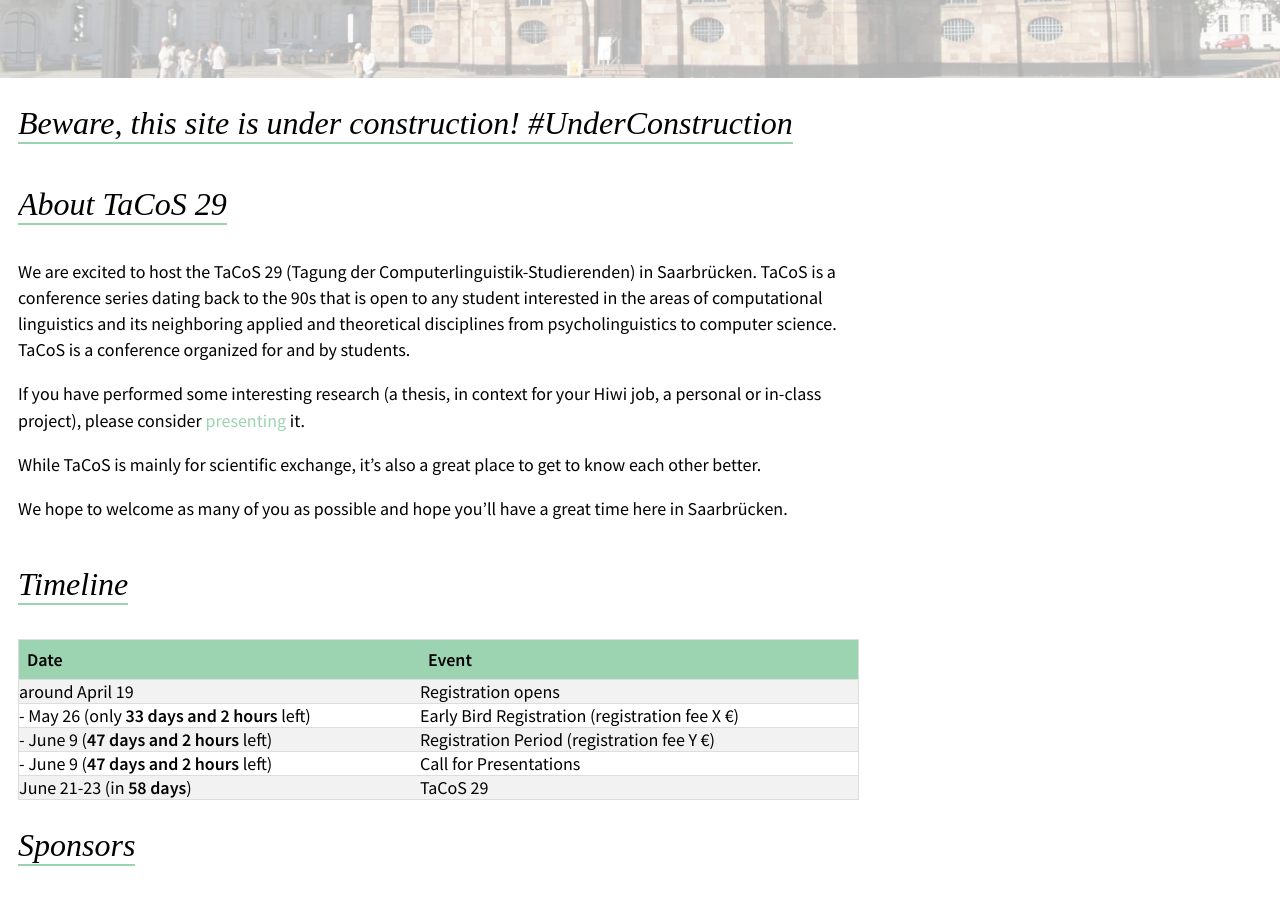
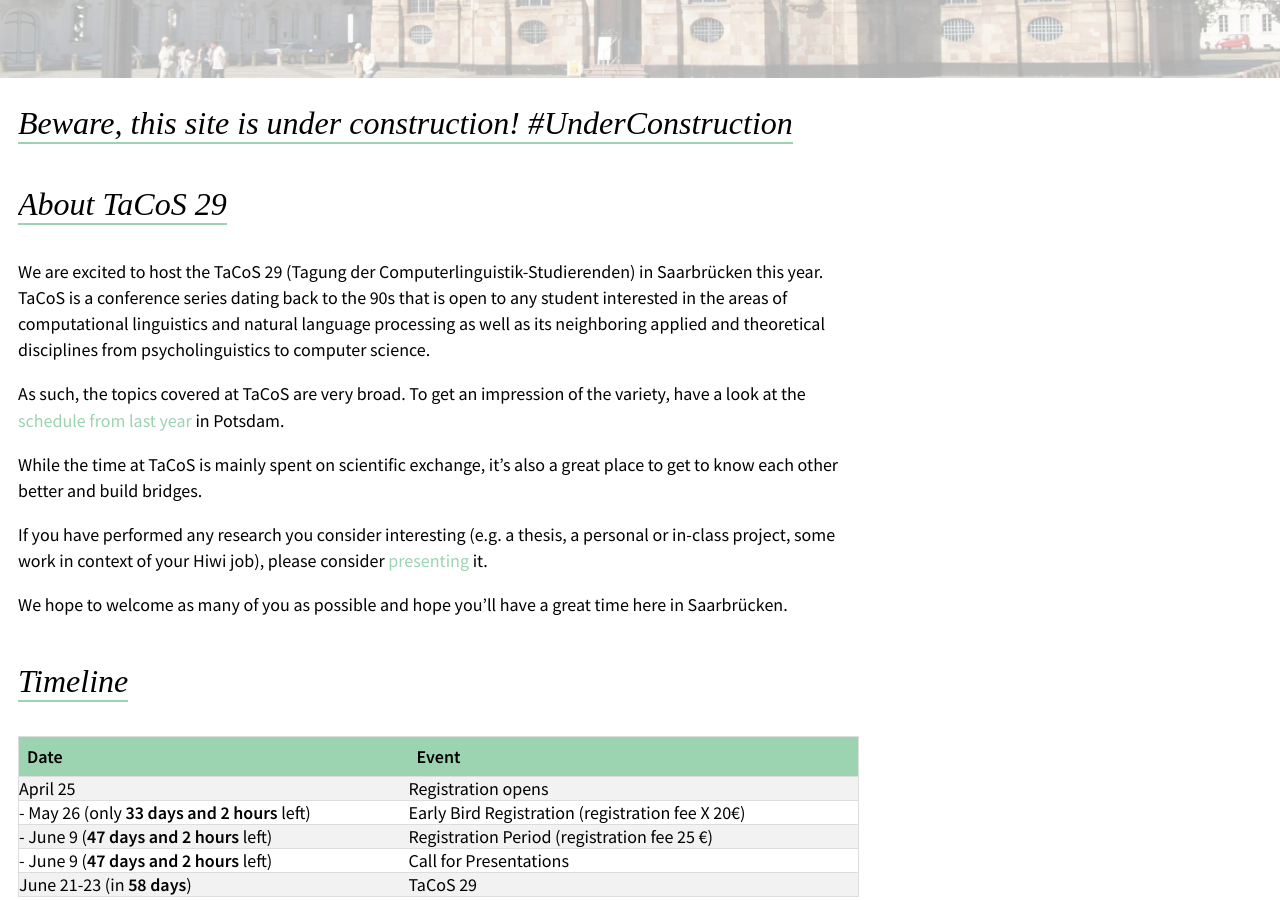
Before and after one commit to namednil/tacos29, a Jekyll site: the page built from index.md, in a window 1280 px wide and 900 px high, scrolled down 670 px. Built offline with Jekyll 4.4.1, drawn with Linux system fonts in a browser that asks for light colours; some web fonts are replaced.

Commit message:
some stuff

```diff
--- a/index.md
+++ b/index.md
@@ -32,12 +32,13 @@ description: Meet other Coli students
     <div class="about-text">
       <h2>About TaCoS 29</h2>
 <div markdown="1">
-We are excited to host the TaCoS 29 (Tagung der Computerlinguistik-Studierenden) in Saarbrücken. TaCoS is a conference series dating back to the 90s that is open to any student interested in the areas of computational linguistics and its neighboring applied and theoretical disciplines from psycholinguistics to computer science.
-TaCoS is a conference organized for and by students.
+We are excited to host the TaCoS 29 (Tagung der Computerlinguistik-Studierenden) in Saarbrücken this year. TaCoS is a conference series dating back to the 90s that is open to any student interested in the areas of computational linguistics and natural language processing as well as its neighboring applied and theoretical disciplines from psycholinguistics to computer science.
 
-If you have performed some interesting research (a thesis, in context for your Hiwi job, a personal or in-class project), please consider [presenting](/call/) it.
+As such, the topics covered at TaCoS are very broad. To get an impression of the variety, have a look at the [schedule from last year](/images/old_schedule.pdf)  in Potsdam.
 
-While TaCoS is mainly for scientific exchange, it's also a great place to get to know each other better.
+While the time at TaCoS is mainly spent on scientific exchange, it's also a great place to get to know each other better and build bridges.
+
+If you have performed any research you consider interesting (e.g. a thesis, a personal or in-class project, some work in context of your Hiwi job), please consider [presenting](/call/) it.
 
 We hope to welcome as many of you as possible and hope you'll have a great time here in Saarbrücken.
 </div>
@@ -56,16 +57,16 @@ We hope to welcome as many of you as possible and hope you'll have a great time
     <th>Event</th>
   </tr>
   <tr>
-    <td>around April 19</td>
+    <td>April 25</td>
     <td>Registration opens</td>
   </tr>
   <tr>
     <td>- May 26 (only <strong id="early_bird"></strong> left)</td>
-    <td>Early Bird Registration (registration fee X €)</td>
+    <td>Early Bird Registration (registration fee X 20€)</td>
   </tr>
   <tr>
     <td>- June 9 (<strong id="registration"></strong> left)</td>
-    <td>Registration Period (registration fee Y €)</td>
+    <td>Registration Period (registration fee 25 €)</td>
   </tr>
   <tr>
     <td>- June 9 (<strong id="presentation"></strong> left)</td>
--- a/location.html
+++ b/location.html
@@ -30,7 +30,7 @@ layout: project
               The computational linguistics department, where the TaCoS will take place, can be found right <a href="/images/lageplan/lageplan.pdf">here</a> in the buildings C7.1 - C7.4.</p>
               <p>
               The campus also consists of other non-university research institutes, many of which specialize in computer science.
-              In particular, there are the DFKI (Deutsches Forschungszentrum für Künstliche Intelligenz) and two Max Planck institutes.
+              In particular, there are the DFKI (Deutsches Forschungszentrum für Künstliche Intelligenz), the Max Planck Institute for Informatics and the Max Planck Institute for Software Systems.
               </p>
 
           </ul>
```
Also changed, not shown: call.md (+4 -3 lines), registration.md (+7 -4 lines), images/logos/Taco.svg (added), 1 other file.
